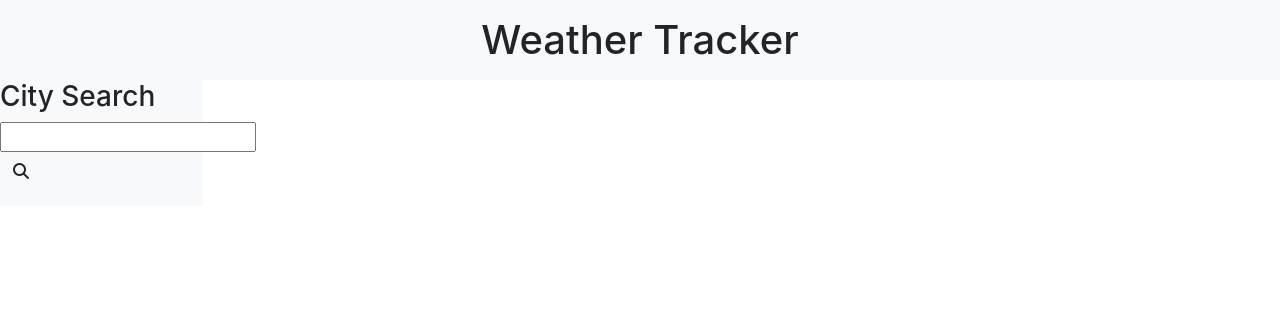
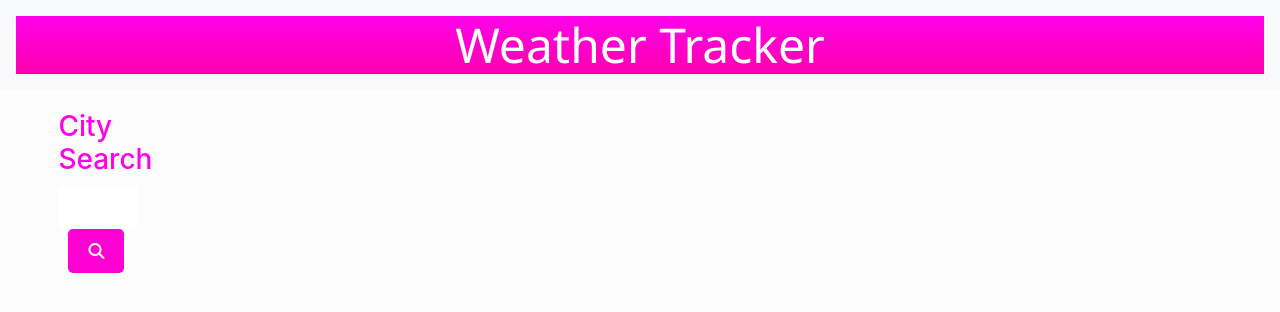
Before and after one commit to olynnc888/weathertracker, a plain HTML site: page index.html in a window 1280 px wide. Drawn offline with nearby package versions, Linux system fonts and the light colour scheme.

Commit message:
css additions

```diff
--- a/index.html
+++ b/index.html
@@ -17,7 +17,7 @@
 
     <div class="fluidcontainer">
         <div class="row">
-            <aside class="col-lg-2 bg-light">
+            <aside class="col-lg-2">
                 <h3 class="mt1">City Search</h3>
                 <div class="formi formgroup">
                     <input class="formctrl" type="text" id="searchval"/>
--- a/stylel.css
+++ b/stylel.css
@@ -1,9 +1,86 @@
 h1 {
     margin-bottom: 0%;
-    background-image: -o-linear-gradient(to left, blue, green, red);
+    font-size: 3rem;
+    background: linear-gradient(to bottom, #ff00ea, #ff00ae);
 }
 
-#fc {
+.fluidcontainer {
     position: absolute;
-    left: -3%;
+    left: 3%;
 }
+
+
+body {
+    background-color: #fcfcfc;
+}
+
+
+header {
+    background-color: #fb00ff;
+    font-family: 'Segoe UI', Tahoma, Geneva, Verdana, sans-serif;
+    font-size: 36px;
+    color: #fff;
+    padding: 20px;
+}
+
+.formctrl {
+    padding: 10px;
+    border: black;
+    border-radius: 30px;
+    width: 200%;
+    border-color: #ff00ea;
+}
+
+#searchval {
+    border-radius: 5px;
+}
+
+.primarybtn {
+    background-color: #ff00d4;
+    color: #fff;
+    border: none;
+    border-radius: 5px;
+    margin-left: 10px;
+    padding: 10px 20px;
+}
+
+.card {
+    box-shadow: 0 4px 8px rgba(0, 0, 0, 0.2);
+    transition: 0.3s;
+    border-radius: 5px;
+    margin-bottom: 10px;
+    padding: 10px;
+    margin-left: 200px;
+}
+
+.card:hover {
+    box-shadow: 0 8px 16px rgba(255, 255, 255, 0.2);
+}
+
+h3.mt1 {
+    text-align: center;
+}
+
+.fluidcontainer {
+    margin: 20px;
+}
+
+aside {
+    margin-right: 20px;
+}
+
+.localhistory {
+    margin-top: 20px;
+}
+
+#today {
+    margin-top: 20px;
+}
+
+#wforcast {
+    margin-top: 20px;
+}
+
+.mt1 {
+    color: #ff00ea;
+}
```
